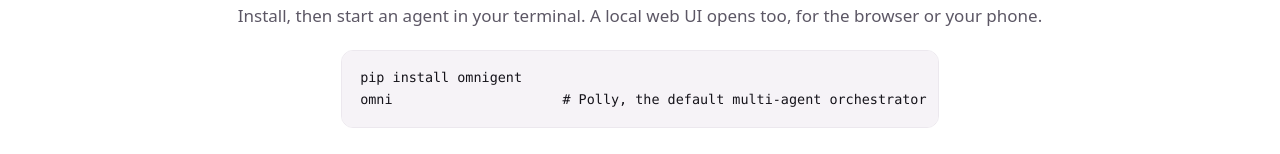
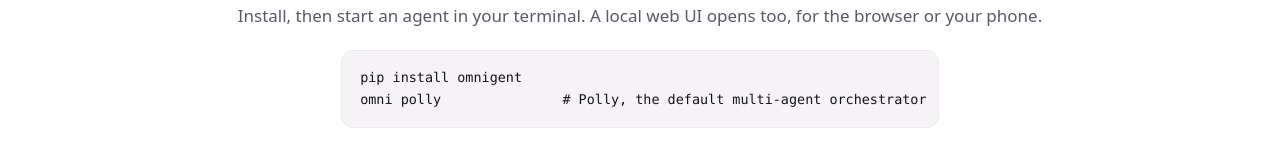
Before and after one commit to omnigent-ai/omnigent-site, a Next.js app: page / in a window 1280 px wide. Shown: the part 3032-3186 px from the top of the page. Built offline with nearby package versions, Linux system fonts and the light colour scheme.

Commit message:
copy(home): use `omni polly` in the Try it sample
Make the orchestrator launch command explicit (`omni polly`) instead of
bare `omni`.

Co-authored-by: Isaac

```diff
--- a/app/page.js
+++ b/app/page.js
@@ -168,7 +168,7 @@ export default function Home() {
               </p>
               <pre className="section-code try-code">
                 <code>{`pip install omnigent
-omni                     # Polly, the default multi-agent orchestrator`}</code>
+omni polly               # Polly, the default multi-agent orchestrator`}</code>
               </pre>
               <p>
                 Read the <Link href="/docs">Getting Started</Link> guide for more
```
